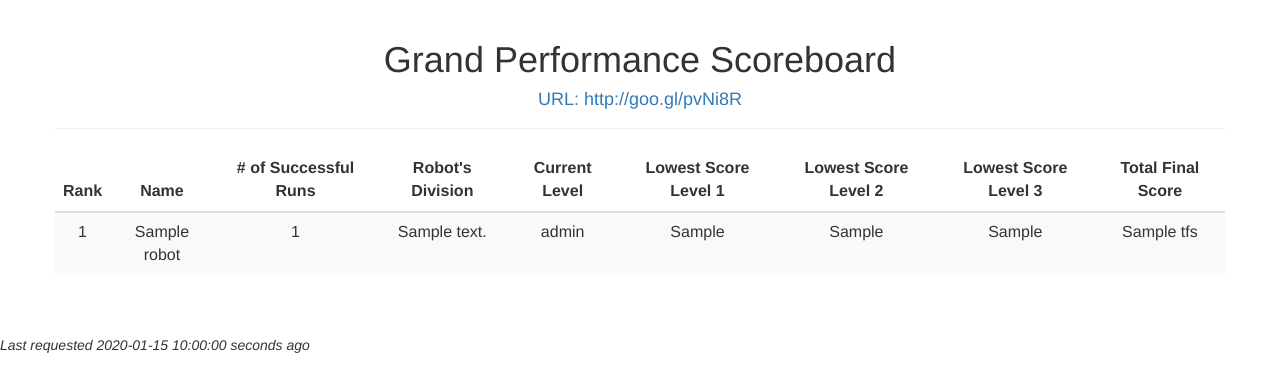
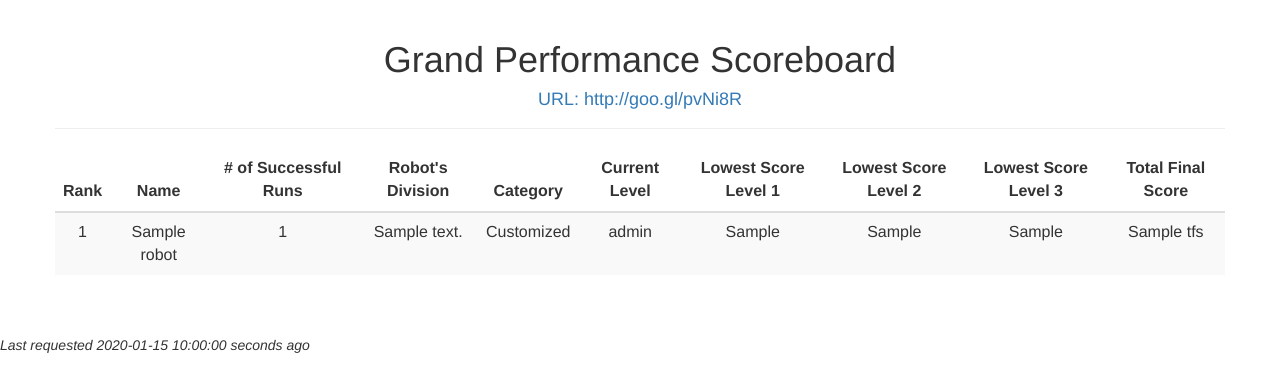
Before and after one commit to binay-poudel/RoboticsContestScoreBoard, a Python web app: template templates/scoreboard.html in a window 1280 px wide. Shown: the top 392 px of the page. Run offline with Jinja, Linux system fonts and the light colour scheme; the template is opened without the code that fills it: most values are stand-ins (such as "Sample title", 1, 10 or a date in 2020); some libraries are stand-ins or nearby versions.

Commit message:
added category column

```diff
--- a/templates/scoreboard.html
+++ b/templates/scoreboard.html
@@ -24,6 +24,7 @@
 						<th>Name</th>
 						<th># of Successful Runs</th>
 						<th>Robot's Division</th>
+						<th>Category</th>
 						<th>Current Level</th>
 						<th>Lowest Score Level 1</th>
 						<th>Lowest Score Level 2</th>
@@ -43,6 +44,7 @@
 								{{robot.get('division')}}
 							{% endif %}
 						</td>
+						<td>{{ "Unique" if robot.get('is_unique') == 1 else "Customized" }}</td>
 						<td>{{ robot.get('level') }}</td>
 						<td>{{ robot.get('LS1') }}</td>
 						<td>{{ robot.get('LS2') }}</td>
```
